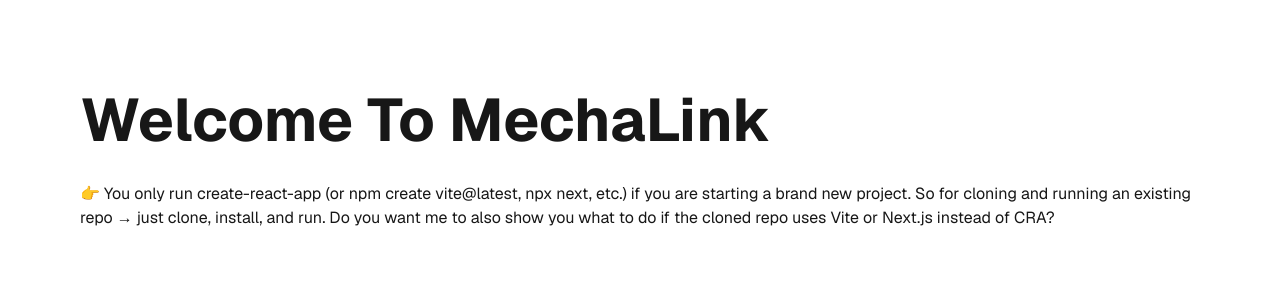
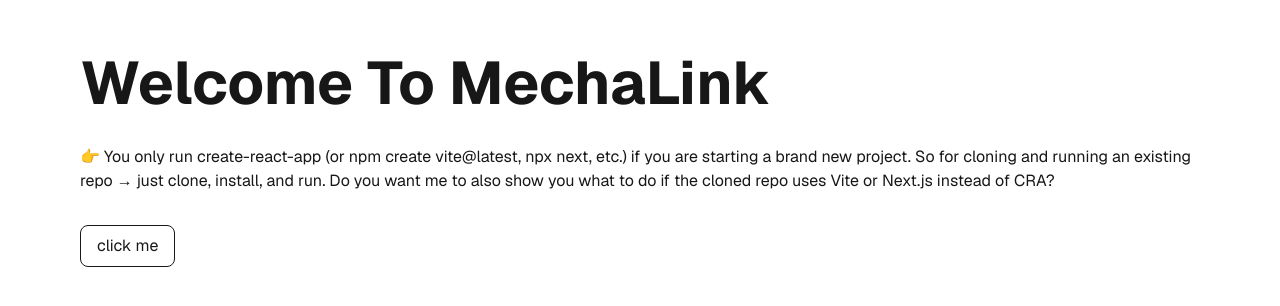
Before and after one commit to Alireja-khan/Mecha-Link, a Next.js app: page / in a window 1280 px wide. Shown: the part 240-546 px from the top of the page. Built offline with nearby package versions, Linux system fonts and the light colour scheme.

Commit message:
added a click me button :

```diff
--- a/src/app/page.js
+++ b/src/app/page.js
@@ -8,6 +8,7 @@
         <p>👉 You only run create-react-app (or npm create vite@latest, npx next, etc.) if you are starting a brand new project.
           So for cloning and running an existing repo → just clone, install, and run.
           Do you want me to also show you what to do if the cloned repo uses Vite or Next.js instead of CRA?</p>
+          <button className="px-4 py-2 border rounded-lg">click me</button>
       </main>
     </div>
   );
```
